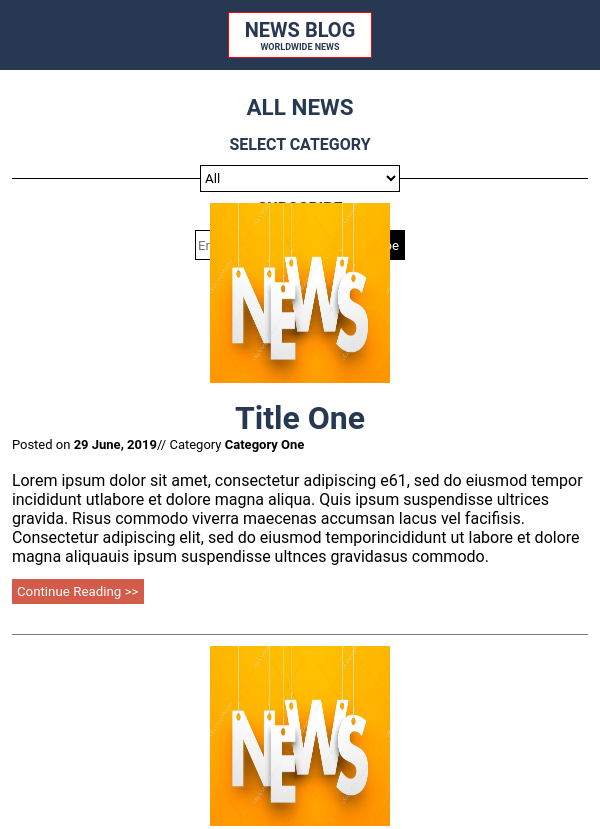
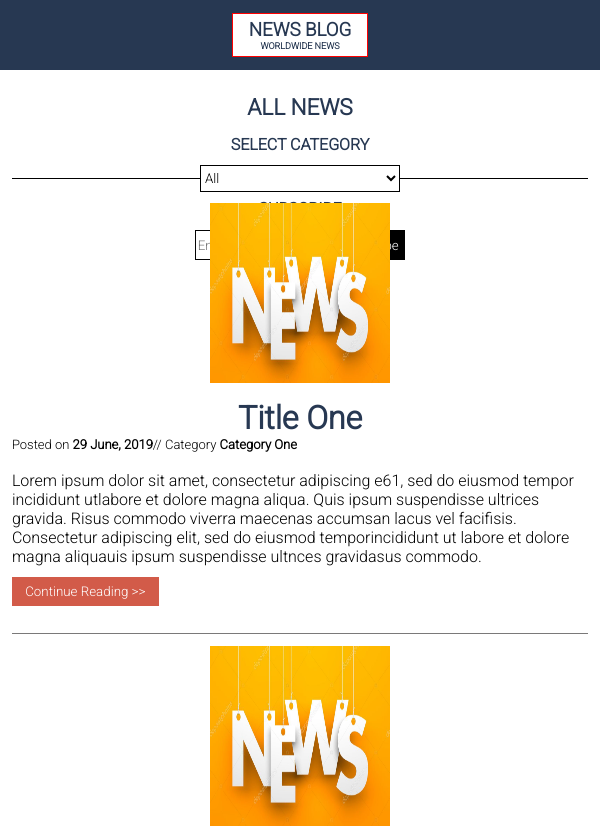
Before and after one commit to ghanshyam09/Home-task, a plain HTML site: page index.html in a window 600 px wide. Shown: the top 829 px of the page. Drawn offline with Linux system fonts and the light colour scheme.

Commit message:
done changes as per review

```diff
--- a/index.html
+++ b/index.html
@@ -3,14 +3,19 @@
   <head>
     <link rel="stylesheet" href="style.css" />
     <meta name="viewport" content="width=device-width, initial-scale=1.0" />
-
+    <link rel="preconnect" href="https://fonts.googleapis.com" />
+    <link rel="preconnect" href="https://fonts.gstatic.com" crossorigin />
+    <link
+      href="https://fonts.googleapis.com/css2?family=Roboto:wght@300&display=swap"
+      rel="stylesheet"
+    />
     <title>News Blog</title>
   </head>
   <body>
-    <header id="header">
+    <header class="header">
       <div class="container">
-        <p id="heading"><b>NEWS BLOG </b></p>
-        <p id="part">
+        <h3><b>NEWS BLOG </b></h3>
+        <p class="subpart">
           <span><b>WORLDWIDE NEWS</b></span>
         </p>
       </div>
@@ -18,21 +23,25 @@
     <div class="category">
       <div class="left">
         <h3><b>SELECT CATEGORY</b></h3>
-        <select name="news" id="dropdown">
+        <select name="news" class="dropdown">
           <option value="all">All</option>
           <option value="entertainment">Entertainment</option>
           <option value="politics">Politics</option>
           <option value="sports">Sports</option>
         </select>
       </div>
-      <div id="head">
+      <div class="center">
         <h3><b>ALL NEWS</b></h3>
       </div>
       <div class="right">
         <h3><b>SUBSCRIBE</b></h3>
-        <div id="subsrcibe">
-          <input type="email" placeholder="Email Address" id="search_field" />
-          <button id="search_button">Subscribe</button>
+        <div class="subsrcibe">
+          <input
+            type="email"
+            placeholder="Email Address"
+            class="search_field"
+          />
+          <button class="search_button">Subscribe</button>
         </div>
       </div>
     </div>
--- a/style.css
+++ b/style.css
@@ -1,6 +1,7 @@
+@import url("https://fonts.googleapis.com/css2?family=Roboto:wght@300&display=swap");
 * {
   margin: 0;
-  font-family: Roboto;
+  font-family: "Roboto", sans-serif;
 }
 @media screen and (min-width: 600px) {
   .category {
@@ -10,7 +11,7 @@
     display: flex;
     justify-content: space-between;
   }
-  #header {
+  .header {
     background-color: #273852;
     height: 70px;
     width: 100%;
@@ -28,12 +29,14 @@
     text-align: center;
   }
 
-  #part {
+  .subpart {
+    color: #273852;
     font-size: 9px;
+    margin: auto;
   }
-  .container p {
+  .container h3 {
     color: #273852;
-    font-size: 20px;
+
     margin: auto;
   }
 
@@ -55,7 +58,7 @@
     font-size: small;
   }
   .innercontent p {
-    font-size: 16px;
+    font-size: 17px;
   }
   .title {
     display: flex;
@@ -75,12 +78,12 @@
   .left h3 {
     color: #273852;
   }
-  #head {
+  .center {
     margin-top: 2%;
     font-size: larger;
     color: #273852;
   }
-  #dropdown {
+  .dropdown {
     width: 19em;
     height: 2.5em;
     margin: 1em 0em 1em 0em;
@@ -98,35 +101,34 @@
   button:active {
     background-color: #273852;
   }
-  #search_field {
+  .search_field {
     display: inline-block;
     height: 2.5em;
     width: 14em;
     border-radius: 0;
     border: 1px solid rgb(3, 3, 3);
   }
-  #subsrcibe {
+  .subsrcibe {
     display: flex;
     justify-content: center;
     margin: 1em 0em 1em 0em;
   }
-  #search_button {
-    /* position: absolute; */
+  .search_button {
     display: inline-block;
     border: none;
     border-radius: 0;
     -webkit-appearance: none;
     color: white;
     background-color: #000000;
+    padding: 0.5em;
   }
   .read {
-    margin-top: 1%;
-    margin-bottom: 2%;
+    margin: 2% 0% 2% 0%;
     width: max-content;
     background-color: #d25b49;
     border: none;
     color: white;
-    padding: 5px;
+    padding: 0.5em 1em 0.5em 1em;
   }
   body {
     display: flex;
@@ -156,7 +158,7 @@
     align-items: center;
     justify-content: space-between;
   }
-  #header {
+  .header {
     background-color: #273852;
     height: 70px;
     width: 100%;
@@ -174,12 +176,14 @@
     text-align: center;
   }
 
-  #part {
+  .subpart {
+    color: #273852;
     font-size: 9px;
+    margin: auto;
   }
-  .container p {
+  .container h3 {
     color: #273852;
-    font-size: 20px;
+
     margin: auto;
   }
 
@@ -230,13 +234,13 @@
     font-size: medium;
     color: #273852;
   }
-  #head {
+  .center {
     margin: 2%;
     order: 1;
     font-size: larger;
     color: #273852;
   }
-  #dropdown {
+  .dropdown {
     width: 15em;
     height: 2em;
     background-color: white;
@@ -255,7 +259,7 @@
     color: #273852;
   }
 
-  #search_field {
+  .search_field {
     display: inline-block;
     height: 2em;
     width: 10em;
@@ -263,7 +267,7 @@
     border-radius: 0;
     border: 1px solid rgb(3, 3, 3);
   }
-  #subsrcibe {
+  .subsrcibe {
     display: flex;
     margin: 0.5em 0em 1em;
     /* justify-content: center; */
@@ -271,7 +275,7 @@
   button:active {
     background-color: #273852;
   }
-  #search_button {
+  .search_button {
     display: inline-block;
     border: none;
     border-radius: 0;
@@ -281,14 +285,12 @@
     background-color: #000000;
   }
   .read {
-    margin-top: 1%;
-    margin-bottom: 2%;
+    margin: 2% 0% 2% 0%;
     width: max-content;
     background-color: #d25b49;
     border: none;
     color: white;
-    margin: 1em 0em 1em;
-    padding: 5px;
+    padding: 0.5em 1em 0.5em 1em;
   }
   body {
     display: flex;
```
